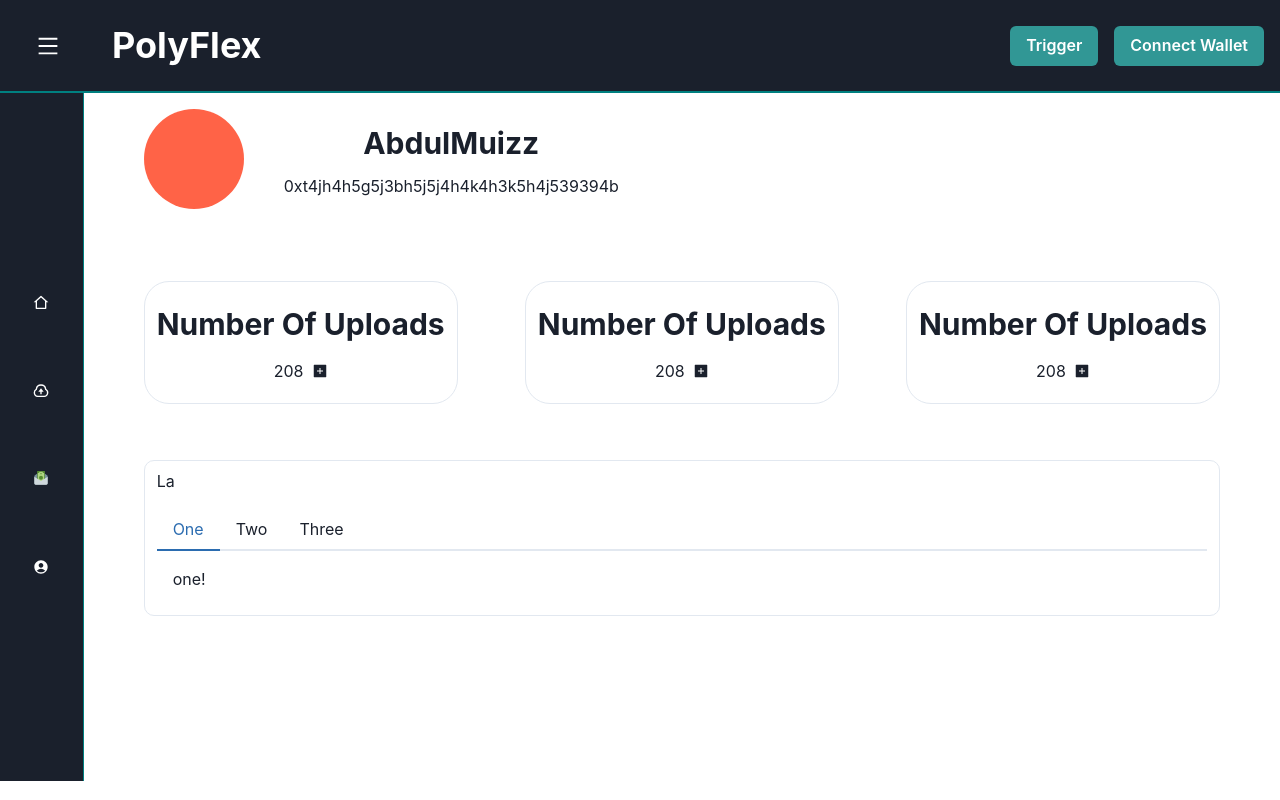
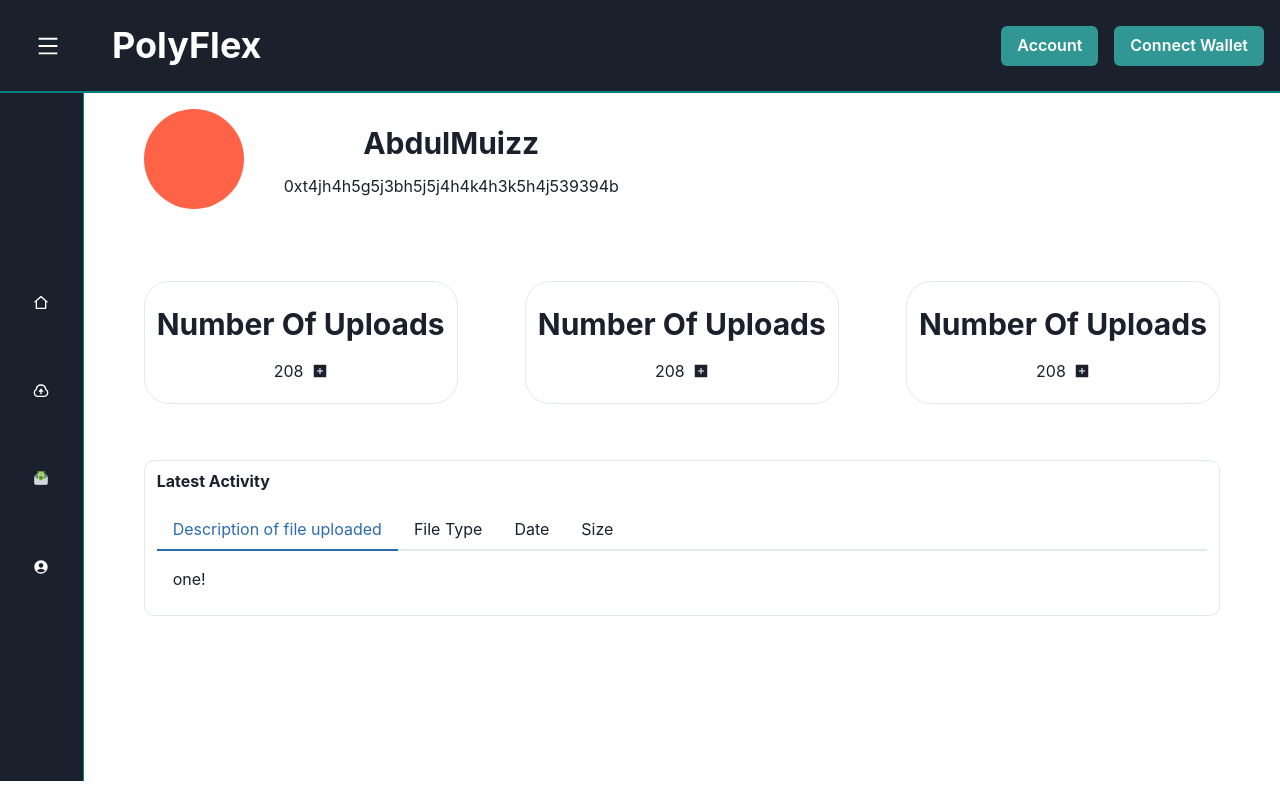
Before and after one commit to innbuld/PolygonHack, a Next.js app: page /Account in a window 1280 px wide. Built offline with nearby package versions, Linux system fonts and the light colour scheme.

Commit message:
update...

```diff
--- a/components/Navbar.js
+++ b/components/Navbar.js
@@ -47,7 +47,7 @@ export default function Navbar() {
       <Flex gap="4" alignItems="center" justifyContent="space-between">
         <Popover>
           <PopoverTrigger>
-            <Button colorScheme="teal">Trigger</Button>
+            <Button colorScheme="teal">Account</Button>
           </PopoverTrigger>
           <PopoverContent>
             <PopoverArrow />
--- a/pages/Account.js
+++ b/pages/Account.js
@@ -74,14 +74,15 @@ export default function Account() {
         borderWidth="1px"
         borderRadius="10px"
       >
-         <Flex mb={'4'}>
-            <Text>La</Text>
+         <Flex mb={'4'} as='b'>
+            <Text>Latest Activity</Text>
           </Flex>
         <TabList>
 
-          <Tab>One</Tab>
-          <Tab>Two</Tab>
-          <Tab>Three</Tab>
+          <Tab>Description of file uploaded</Tab>
+          <Tab>File Type</Tab>
+          <Tab>Date</Tab>
+          <Tab>Size</Tab>
         </TabList>
 
         <TabPanels>
```
